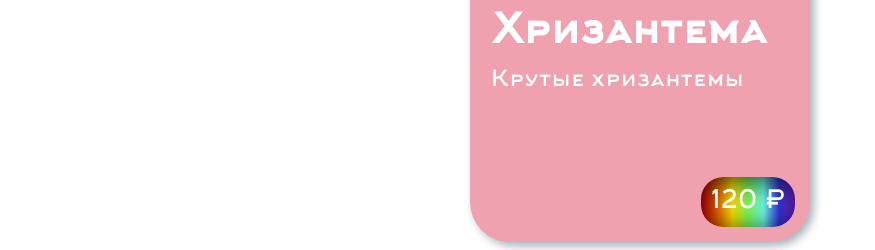
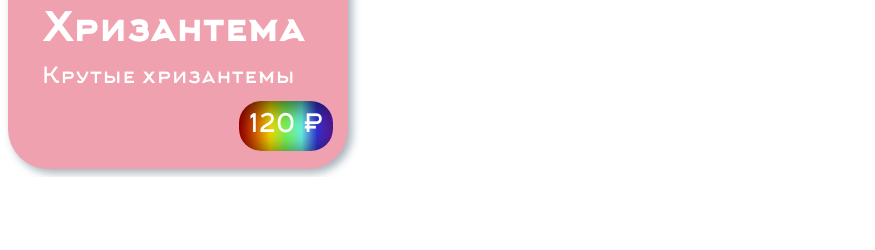
Before and after one commit to tox3k/FlowerShop, a Flask app: a page that uses templates/category.html in a window 1280 px wide. Shown: the part 788-1038 px from the top of the page, without its empty margins (0-875 px from the left). After the commit the page ends 965 px from the top, so only its background shows below. Run offline with Flask 3, Linux system fonts and the light colour scheme; data comes from the database, SQL or seed files in the repository; both versions use the stored data as it was after the commit.

Commit message:
stylesheets fixed, added dynamic font-size change, product card height is fixed-value now

```diff
--- a/app.py
+++ b/app.py
@@ -1,3 +1,5 @@
+import os.path
+
 from flask import *
 import sqlite3 as sq
 
@@ -7,6 +9,7 @@ app = Flask(__name__)
 app.config['SECRET_KEY'] = '123'
 actual_categories = {}
 actual_flower_categories = {}
+stylesheet_source = os.path.abspath('static')
 
 
 @app.route('/')
--- a/static/css/style.css
+++ b/static/css/style.css
@@ -1,6 +1,6 @@
 @font-face {
     font-family: "Arkhip";
-    src: url("fonts/arkhip.ttf");
+    src: url("../fonts/arkhip.ttf");
     }
 
 body {
@@ -114,19 +114,19 @@ section p{
     margin-top: 10px;
 }
 .cards{
-    width: max-content;
+    width:auto;
     height: max-content;
     display: flex;
-    flex-wrap: nowrap;
+    flex-wrap: wrap;
     align-items: center;
-    justify-content: space-between;
+    justify-content:flex-start;
     margin: 0 auto;
     gap: 25px;
 }
 
 .card{
     width: 340px;
-    height: fit-content;
+    height: 550px;
     background-color: #EFA1AF;
     border-radius: 40px;
     padding-bottom: 0;
@@ -135,6 +135,12 @@ section p{
     flex-direction: column;
     flex-wrap: nowrap;
     gap: 0;
+}
+
+.card h2{
+    margin-left: 34px;
+    max-width: 272px;
+    max-height: 70px;
 }
 
 .card-image{
@@ -179,12 +185,27 @@ section p{
 .description{
     padding: 0;
     color: white;
-    width: 299px;
-    height: 100px;
+    width: 272px;
+    max-height: 70px;
     font-size: auto;
     overflow-wrap: break-word;
-    overflow-y:hidden;
     text-overflow: ellipsis;
-    margin-left: 21px;
-    hyphens: auto;
+    margin-left: 34px;
+    margin-right: 34px;
 }
+
+.description-box{
+    margin: 0;
+    padding: 0;
+    width: fit-content;
+    height: fit-content;
+    /* background-color: aqua; */
+}
+
+.card-name-box{
+    margin: 0;
+    padding: 0;
+    width: fit-content;
+    height: fit-content;
+    /* background-color: aqua; */
+}
--- a/static/scripts/script.js
+++ b/static/scripts/script.js
@@ -3,3 +3,50 @@ function addCart(id){
     xhr.open("GET", "/add-cart/"+id)
     xhr.send()
 }
+
+
+function CardTextResize() {
+    let cards = document.querySelectorAll('.card');
+    cards.forEach((card) => {
+        let h2 = card.querySelector('.card-name-box h2');
+        let h2Box = card.querySelector('.card-name-box')
+        let description = card.querySelector('.description');
+        let descriptionBox = card.querySelector(".description-box");
+
+        let h2Text = h2.innerText;
+        let containsLongWord = false;
+        h2.style.wordBreak = "normal";
+        for (let subStr of h2Text.split(' ')){
+
+            if (subStr.length > 11){
+                h2.style.wordBreak="break-all";
+                containsLongWord = true
+                console.log(subStr + ' ' + containsLongWord)
+                break;
+            }
+        }
+        if (containsLongWord)
+            h2.style.fontSize = Math.ceil(Math.sqrt(h2Box.clientWidth * h2Box.clientHeight / h2Text.length) * 0.8) + "px";
+        else
+            h2.style.fontSize = Math.ceil(Math.sqrt(h2Box.clientWidth * h2Box.clientHeight / h2Text.length) * 0.9) + "px";
+
+        let descriptionText = description.innerText;
+        let longWord = false;
+        description.style.wordBreak="normal";
+        for (let subStr of descriptionText.split(' ')){
+
+            if (subStr.length > 20){
+                h2.style.wordBreak="break-all";
+                longWord = true
+                console.log(subStr + ' ' + containsLongWord)
+                break;
+            }
+        }
+        let descFontSize = Math.ceil(Math.sqrt(descriptionBox.clientWidth * descriptionBox.clientHeight / descriptionText.length) * 0.8);
+        if (descFontSize > 30)
+            descFontSize = 30;
+        description.style.fontSize = descFontSize + "px";
+
+    })
+}
+window.onload = CardTextResize
--- a/templates/category.html
+++ b/templates/category.html
@@ -1,21 +1,22 @@
-<html lang="en">
+<!DOCTYPE html>
+<html lang="ru">
 <head>
     <meta charset="UTF-8">
-    <link rel="stylesheet" href="../static/css/style.css">
+    <link rel="stylesheet" href="http://127.0.0.1:5000/static/css/style.css">
     <title>Цветочный магазин</title>
-    <script src="../static/scripts/script.js"></script>
+    <script src="http://127.0.0.1:5000/static/scripts/script.js"></script>
 </head>
 <body>
 
 <header>
     <div class="header-box">
-        <a href="/"><img src="../static/img/logo.png" style="width: 324px; height: 109px;margin-left: 15px;"></a>
+        <a href="/"><img src="http://127.0.0.1:5000/static/img/logo.png" style="width: 324px; height: 109px;margin-left: 15px;"></a>
         <div class="header-address">
             <p>Наш адрес:&nbsp;&nbsp;&nbsp;&nbsp;ул. Юбилейная д.3</p>
             <p>График работы:&nbsp;&nbsp;&nbsp;&nbsp;Ежедневно с 8 до 22</p>
         </div>
         <p>+7 (987) 654-32-10</p>
-        <button class="cart" onclick="document.location='/cart'"><img src="../static/img/shopping_basket.png" style="width: 91px; height: 91px;margin: 0; padding: 0;"></button>
+        <button class="cart" onclick="document.location='/cart'"><img src="http://127.0.0.1:5000/static/img/shopping_basket.png" style="width: 91px; height: 91px;margin: 0; padding: 0;"></button>
     </div>
 </header>
 
@@ -39,8 +40,8 @@
     {% for product in products %}
     <div class="card">
         <img src='{{product[7]}}' class="card-image">
-        <h2>{{product[1]}}</h2>
-        <p class="description">{{product[3]}}</p>
+        <div class="card-name-box"><h2>{{product[1]}}</h2></div>
+        <div class="description-box"><p class="description">{{product[3]}}</p></div>
         <button class="price" onclick="addCart('{{product[0]}}')">{{product[6]}} ₽</button>
     </div>
     {% endfor %}
--- a/templates/index.html
+++ b/templates/index.html
@@ -39,8 +39,8 @@
     {% for flower in actual_flowers %}
     <div class="card">
         <img src='{{flower[7]}}' class="card-image">
-        <h2>{{flower[1]}}</h2>
-        <p class="description">{{flower[3]}}</p>
+        <div class="card-name-box"><h2>{{flower[1]}}</h2></div>
+        <div class="description-box"><p class="description">{{flower[3]}}</p></div>
         <button class="price" onclick="addCart('{{flower[0]}}')">{{flower[6]}} ₽</button>
     </div>
     {% endfor %}
```
Also changed, not shown: flowershop_db.db.
